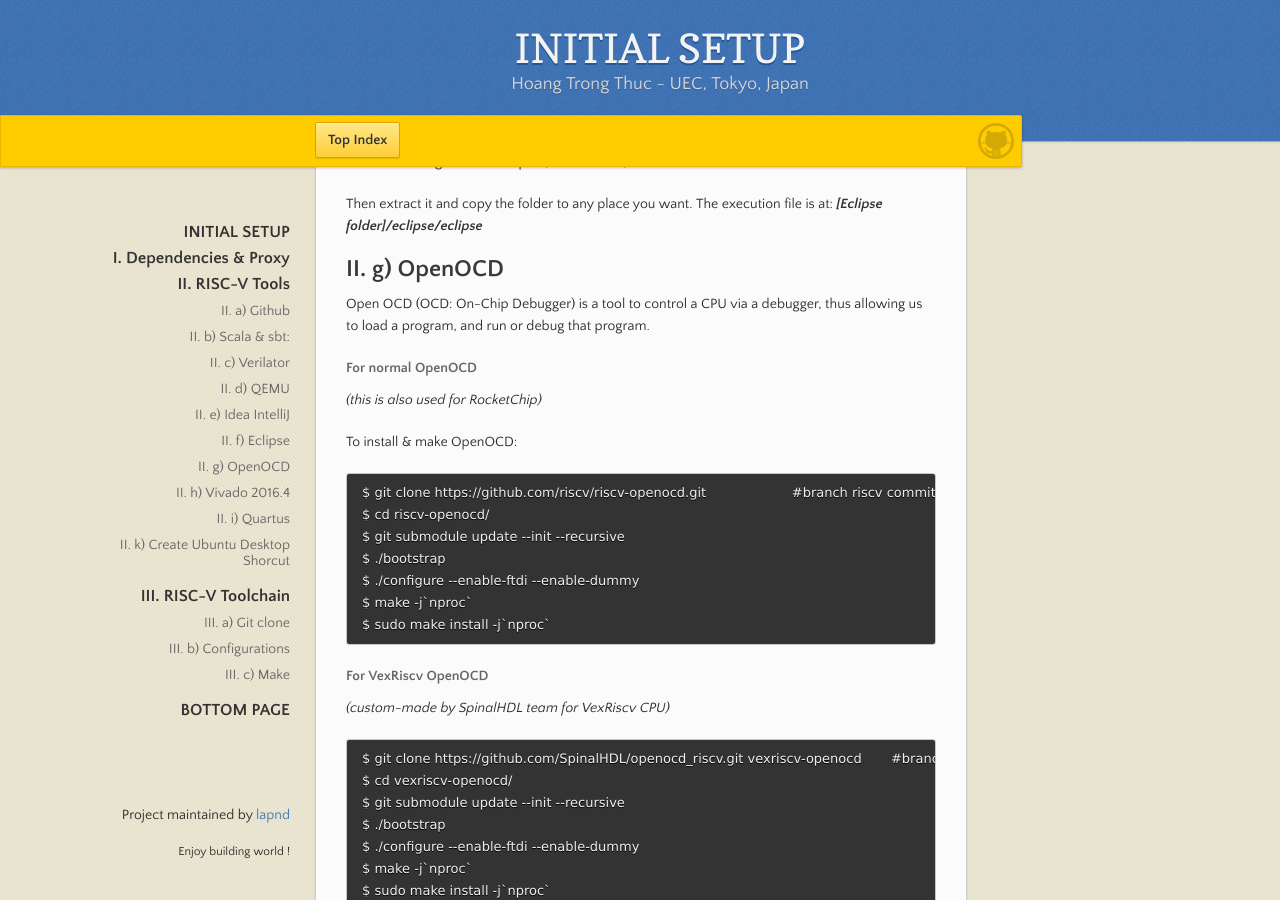
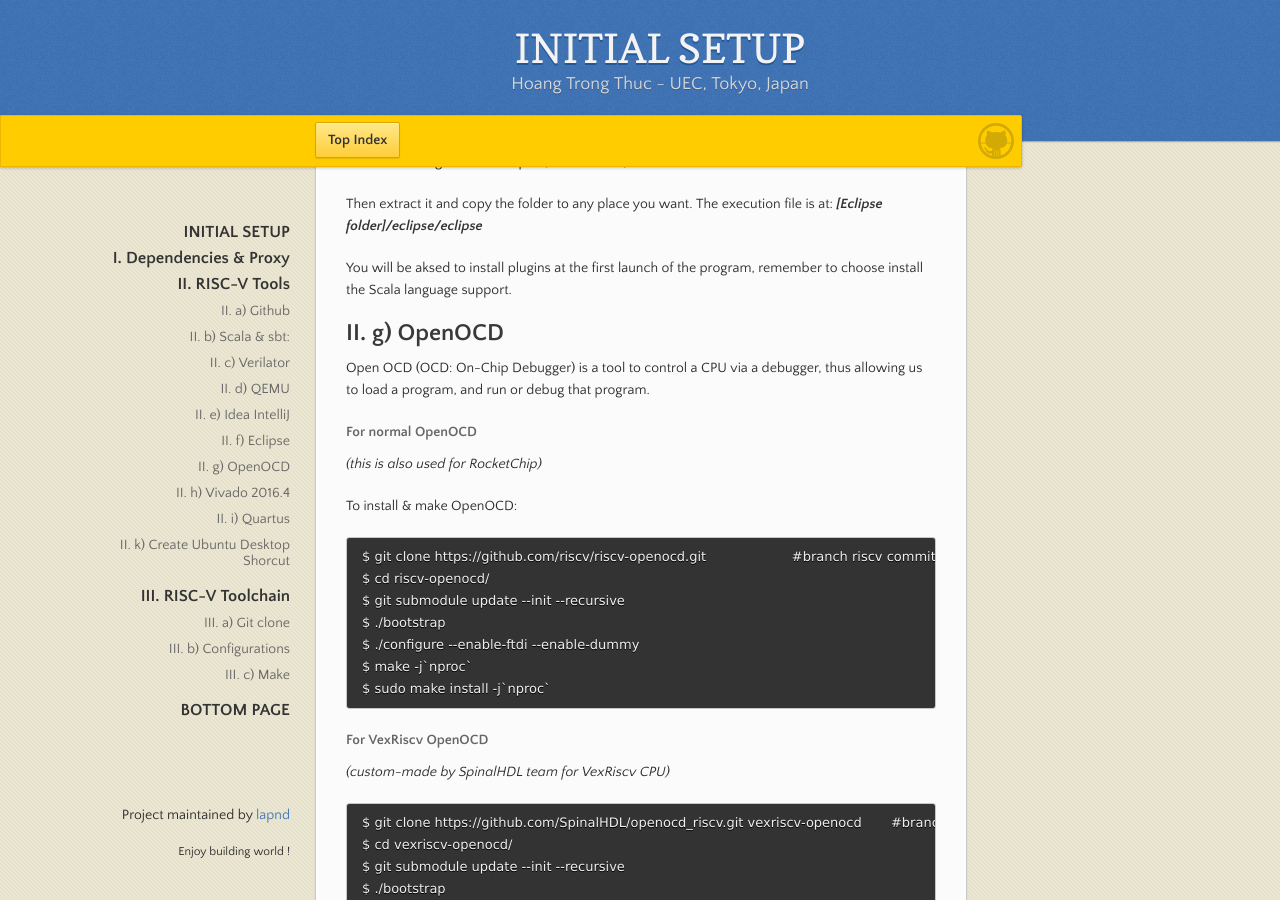
Before and after one commit to lapnd/httdes.github.io, a Jekyll site: the page built from init.md, in a window 1280 px wide and 900 px high, scrolled down 4019 px. Built offline with Jekyll 4.4.1, drawn with Linux system fonts in a browser that asks for light colours; our own code applies the rules of GitHub Pages for plain Markdown files.

Commit message:
Update init.md

```diff
--- a/init.md
+++ b/init.md
@@ -175,6 +175,8 @@ Download the gnu-mcu-eclipse (linux version) from the [website](https://github.c
 
 Then extract it and copy the folder to any place you want. The execution file is at: ***\[Eclipse folder\]/eclipse/eclipse***
 
+You will be aksed to install plugins at the first launch of the program, remember to choose install the Scala language support.
+
 ## II. g) OpenOCD
 
 Open OCD (OCD: On-Chip Debugger) is a tool to control a CPU via a debugger, thus allowing us to load a program, and run or debug that program.
```
